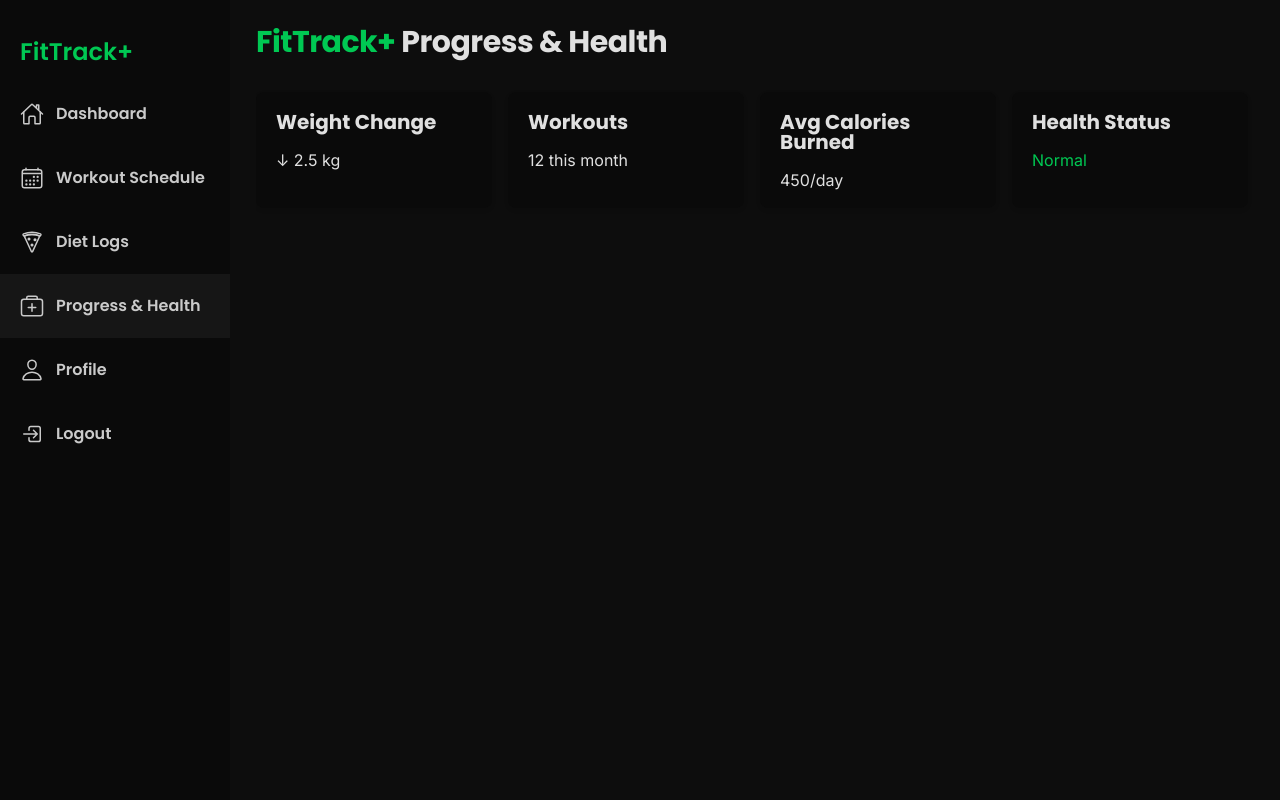
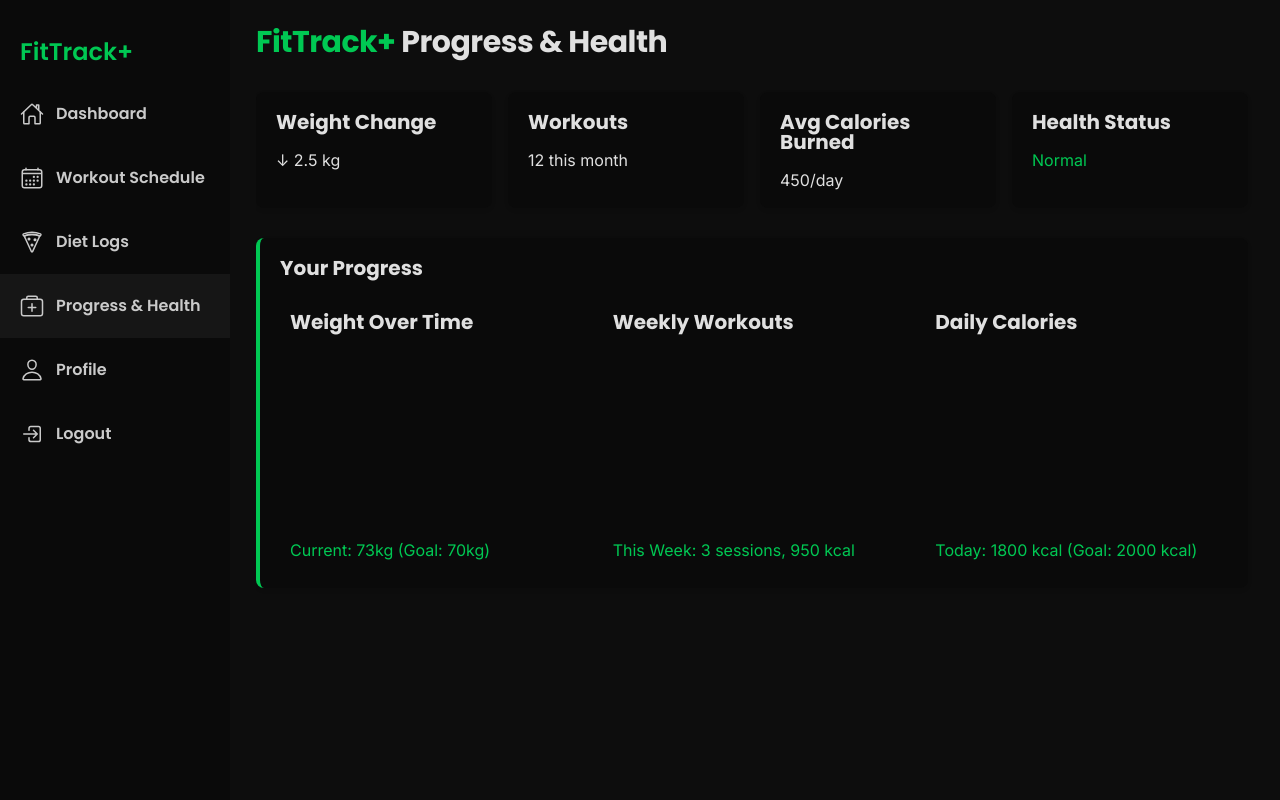
Before and after one commit to okrt12/fitness-tracking-system, a PHP site: page /pages/progresshealth.php in a window 1280 px wide. Run offline with PHP 8.4, Linux system fonts and the light colour scheme; a map, chart or similar area stays blank.

Commit message:
add placeholder cards for the progress charts

```diff
--- a/assets/css/general.css
+++ b/assets/css/general.css
@@ -51,7 +51,7 @@ body {
 }
 
 .container {
-  max-width: 180rem;
+  max-width: 120rem;
   margin: 0 auto;
   padding: 0 3.2rem;
 }
--- a/assets/css/progresshealth.css
+++ b/assets/css/progresshealth.css
@@ -14,13 +14,14 @@
   margin-top: 2.4rem;
 }
 
-/* ******************************** main ************************************** */
+/*****************************************************************************
+ ******************************** main ************************************** */
 .progress-status__container {
   padding-left: 0 !important;
   display: grid;
   grid-template-columns: repeat(4, 1fr);
   gap: 1.6rem;
-  margin-bottom: 3rem;
+  margin-bottom: 3rem !important;
 }
 
 .progress-status__container div {
@@ -30,3 +31,35 @@
 .health-status {
   color: var(--primary-color) !important;
 }
+
+/*****************************************************************************************
+ *************************  Progress Charts ***********************************************/
+
+.progress-charts__container {
+  padding-left: 0 !important;
+}
+
+.progress-charts {
+  border-radius: 8px;
+  margin-bottom: 2rem;
+  border-left: 4px solid var(--primary-color); /* Neon Green */
+}
+
+.chart-grid {
+  display: grid;
+  grid-template-columns: repeat(auto-fit, minmax(30rem, 1fr));
+  gap: 2rem;
+}
+
+.chart-card {
+  padding: 1rem;
+}
+
+.chart-card div {
+  width: 30rem;
+  height: 20rem;
+}
+
+.chart-card p {
+  color: var(--primary-color);
+}
--- a/pages/progresshealth.php
+++ b/pages/progresshealth.php
@@ -127,6 +127,38 @@
             <p class="health-status cards-description normal-text">Normal</p>
           </div>
         </div>
+
+        <div class="container progress-charts__container">
+          <div class="progress-charts cards">
+            <h3 class="cards-header">Your Progress</h3>
+            <div class="chart-grid">
+              <!-- Weight Chart -->
+              <div class="chart-card">
+                <h3 class="cards-header">Weight Over Time</h3>
+                <div class="weightChart"></div>
+                <p class="cards-description normal-text">
+                  Current: 73kg (Goal: 70kg)
+                </p>
+              </div>
+              <!-- Workout Chart -->
+              <div class="chart-card">
+                <h3 class="cards-header">Weekly Workouts</h3>
+                <div class="workoutChart"></div>
+                <p class="cards-description normal-text">
+                  This Week: 3 sessions, 950 kcal
+                </p>
+              </div>
+              <!-- Diet Chart -->
+              <div class="chart-card">
+                <h3 class="cards-header">Daily Calories</h3>
+                <div class="dietChart"></div>
+                <p class="cards-description normal-text">
+                  Today: 1800 kcal (Goal: 2000 kcal)
+                </p>
+              </div>
+            </div>
+          </div>
+        </div>
       </div>
     </main>
 
```
